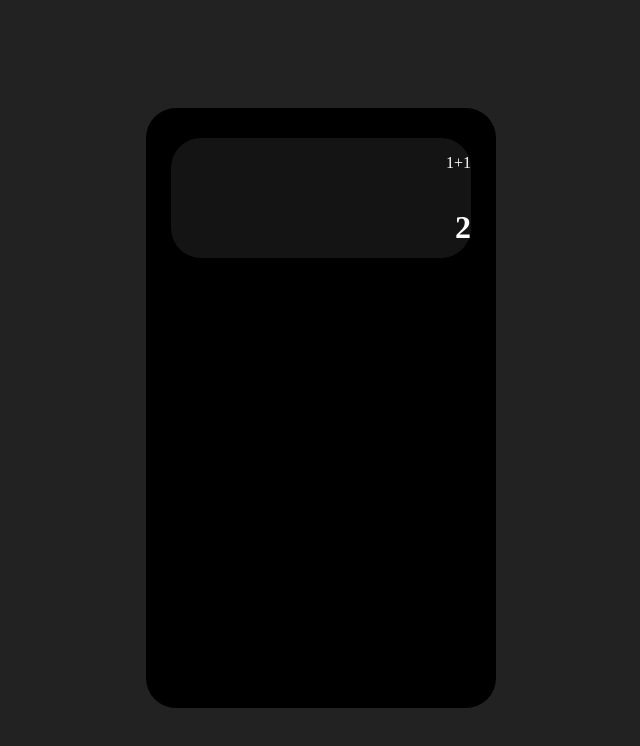
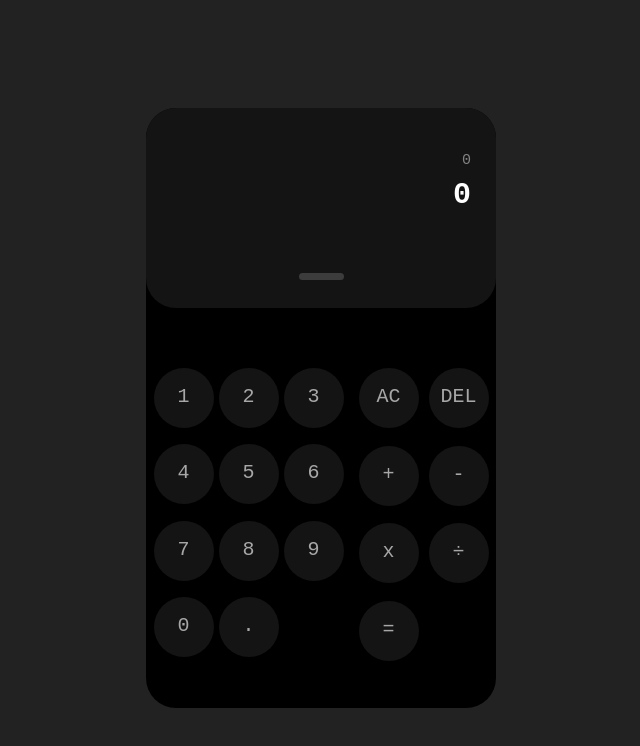
Before and after one commit to gabegmbr/a-calculator, a plain HTML site: page index.html in a window 1280 px wide. Shown: the whole page, without its empty margins (319-959 px from the left). Drawn offline with Linux system fonts and the light colour scheme.

Commit message:
implemented basic functions

```diff
--- a/index.html
+++ b/index.html
@@ -4,17 +4,41 @@
     <meta charset="UTF-8">
     <meta name="viewport" content="width=device-width, initial-scale=1.0">
     <title>A calculator.</title>
-    <script scr="./script.js"></script>
     <link rel="stylesheet" href="style.css">
+    <script defer src="script.js"></script>
 </head>
 <body>
     <div id="calculator">
         <div id="display">
-            <p id="displayNum">1+1</h2>
-            <h1 id="displayResult">2</h1>
+            <div id="displayText">
+                <p id="displayNum"></p>
+                <h1 id="displayResult">2</h1>
+            </div>
+            <div id="a-bar"></div>
         </div>
-        <div id="numButtons">
-
+        <div id="buttons">
+            <div id="numButtons">
+                <button onclick="input('1')">1</button>
+                <button onclick="input('2')">2</button>
+                <button onclick="input('3')">3</button>
+                <button onclick="input('4')">4</button>
+                <button onclick="input('5')">5</button>
+                <button onclick="input('6')">6</button>
+                <button onclick="input('7')">7</button>
+                <button onclick="input('8')">8</button>
+                <button onclick="input('9')">9</button>
+                <button onclick="input('0')">0</button>
+                <button id="decimalButton" onclick="input('.')">.</button>
+            </div>
+            <div id="funcButtons">
+                <button onclick="allClear()">AC</button>
+                <button>DEL</button>
+                <button onclick="inputOperator('+')">+</button>
+                <button onclick="inputOperator('-')">-</button>
+                <button onclick="inputOperator('*')">x</button>
+                <button onclick="inputOperator('/')">÷</button>
+                <button onclick="inputOperator('=')">=</button>
+            </div>
         </div>
     </div>
 </body>
--- a/script.js
+++ b/script.js
@@ -1,31 +1,87 @@
-let x, y, operator;
+let x, y, operator, xDecimalPoint, yDecimalPoint, operatorPressed;
+let ans;
 
-function add(x,y){
-    return x+y;
+
+let displayOperation = document.getElementById("displayNum");
+let displayResult = document.getElementById("displayResult");
+let decimalButton = document.getElementById("decimalButton");
+
+function allClear(){
+    x = y = text = '';
+    operatorPressed = xDecimalPoint = yDecimalPoint = false;
+    ans = 0;
+    displayOperation.textContent = "0";
+    displayResult.textContent = "0";
+    decimalButton.disabled = false;
 }
-function subtract(x,y){
-    return x-y;
+
+allClear();
+
+function updateText(){
+    displayOperation.textContent = text;
+    displayResult.textContent = ans;
 }
-function multiply(x,y){
-    return x*y;
+
+function isNumber(){
+    let lastChar = parseInt(text.slice(-1));
+    return !isNaN(lastChar);
 }
-function divide(x,y){
-    return x/y;
+
+function inputOperator(opr){
+    if(opr == '='){
+        operate(operator, parseFloat(x), parseFloat(y));
+        updateText();
+    } else{
+        if(operatorPressed == false && isNumber()){
+            text += opr;
+            operator = opr;
+            updateText();
+            operatorPressed = true;
+        } else{
+            if(isNumber() == false){ //if last inserted char is not a number, change operator (prevents user from adding a sequence of operators)
+                text = text.slice(0, -1);
+                text += opr;
+                operator = opr;
+                updateText();
+            }
+        }
+    }
+}
+
+function input(num){
+    if(operatorPressed == false){
+        text += num;
+        x += num;
+        if(num == '.'){
+            xDecimalPoint = true
+            decimalButton.disabled = true;
+        }
+    } else{
+        if(yDecimalPoint == false) decimalButton.disabled = false;
+        text += num;
+        y += num;
+        if(num == '.'){
+            yDecimalPoint = true;
+            decimalButton.disabled = true;
+        }
+    }
+    updateText();
 }
 
 function operate(operator, x, y){
     switch (operator){
         case '+':
-            add(x,y);
+            ans = x+y
             break;
         case '-':
-            subtract(x,y);
+            ans = x-y;
             break;
         case '*':
-            multiply(x,y);
+            ans = x*y;
             break;
         case '/':
-            divide(x,y);
+            ans = x/y;
             break;
     }
+    return ans;
 }
--- a/style.css
+++ b/style.css
@@ -8,7 +8,7 @@ body{
 
 div#calculator{
     display: flex;
-    justify-content: center;
+    flex-direction: column;
     background-color: rgb(0, 0, 0);
     width: 350px;
     height: 600px;
@@ -18,20 +18,78 @@ div#calculator{
 #display{
     display: flex;
     flex-direction: column;
-    color: white;
-    text-align: end;
-    width: 300px;
-    height: 120px;
-    margin-top: 30px;
+    color: rgb(131, 131, 131);
+    width: 350px;
+    height: 200px;
     border-radius: 30px;
     background-color: rgb(20, 20, 20);
 }
 
-#display:text
+#a-bar{
+    width: 45px;
+    height: 7px;
+    border-radius: 10px;
+    background-color: rgb(60, 60, 60);
+    align-self: center;
+}
 
-p#displayNum{
+#displayText{
+    align-self: center;
+    font-family: monospace;
+    overflow-wrap: break-word;
+    font-size: 15px;
+    line-height: 15px;
+    text-align: end;
+    margin-top: 30px;
+    margin-bottom: 50px;
+    width: 300px;
 }
 
 h1#displayResult{
     color: rgb(255, 255, 255);
 }
+
+#numButtons{
+    display: flex;
+    flex-wrap: wrap;
+    width: 190px;
+    height: 300px;
+    gap: 5px;
+}
+
+#buttons{
+    margin-top: 60px;
+    align-self: center;
+    display: flex;
+    flex-direction: row;
+    gap: 15px;
+}
+
+#funcButtons{
+    display: flex;
+    flex-wrap: wrap;
+    width: 130px;
+    gap: 10px;
+}
+
+button{
+    font-family: monospace;
+    line-height: 55px;
+    font-size: 20px;
+    color: rgb(167, 167, 167);
+    background-color: rgb(20, 20, 20);
+    display: -webkit-flex;
+    display: flex;
+    -webkit-flex-direction: row;
+    flex-direction: row;
+    -webkit-justify-content: center;
+    justify-content: center;
+    width: 60px;
+    height: 60px;
+    border-radius: 100%;
+    border-style: none;
+}
+
+button:hover{
+    background-color: rgb(44, 44, 44);
+}
```
